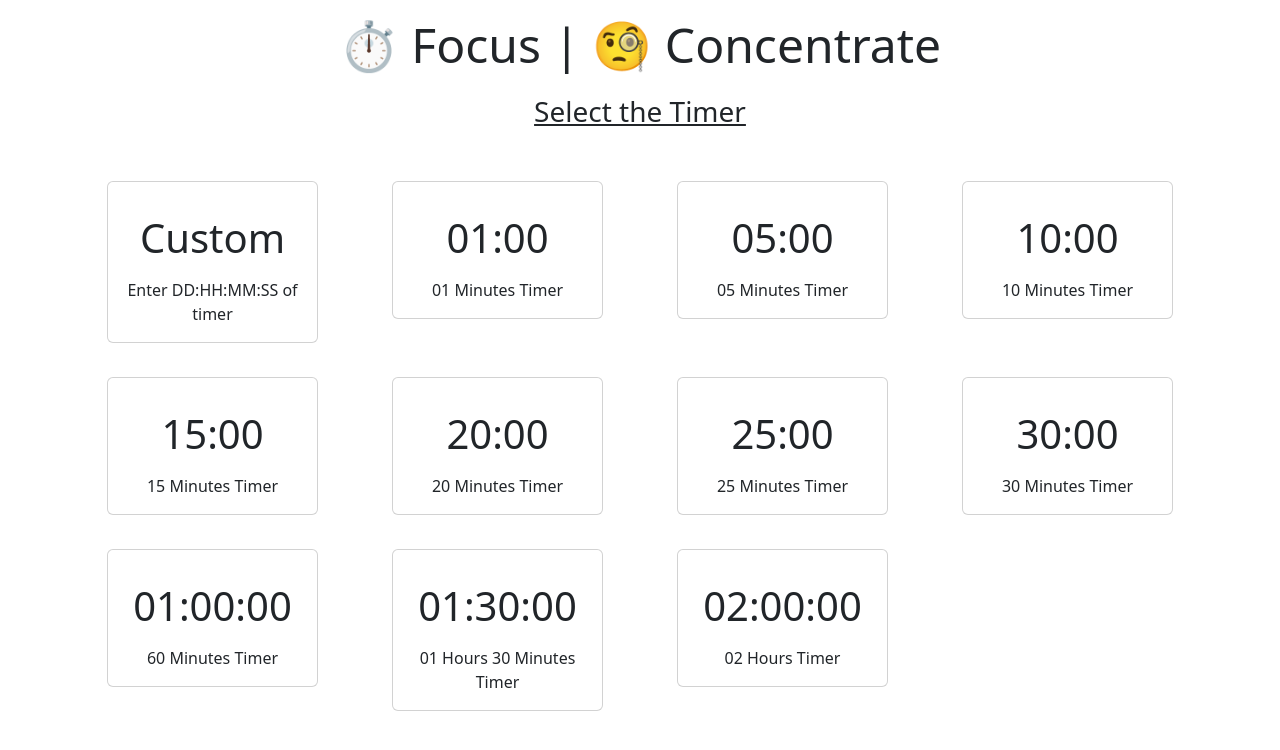
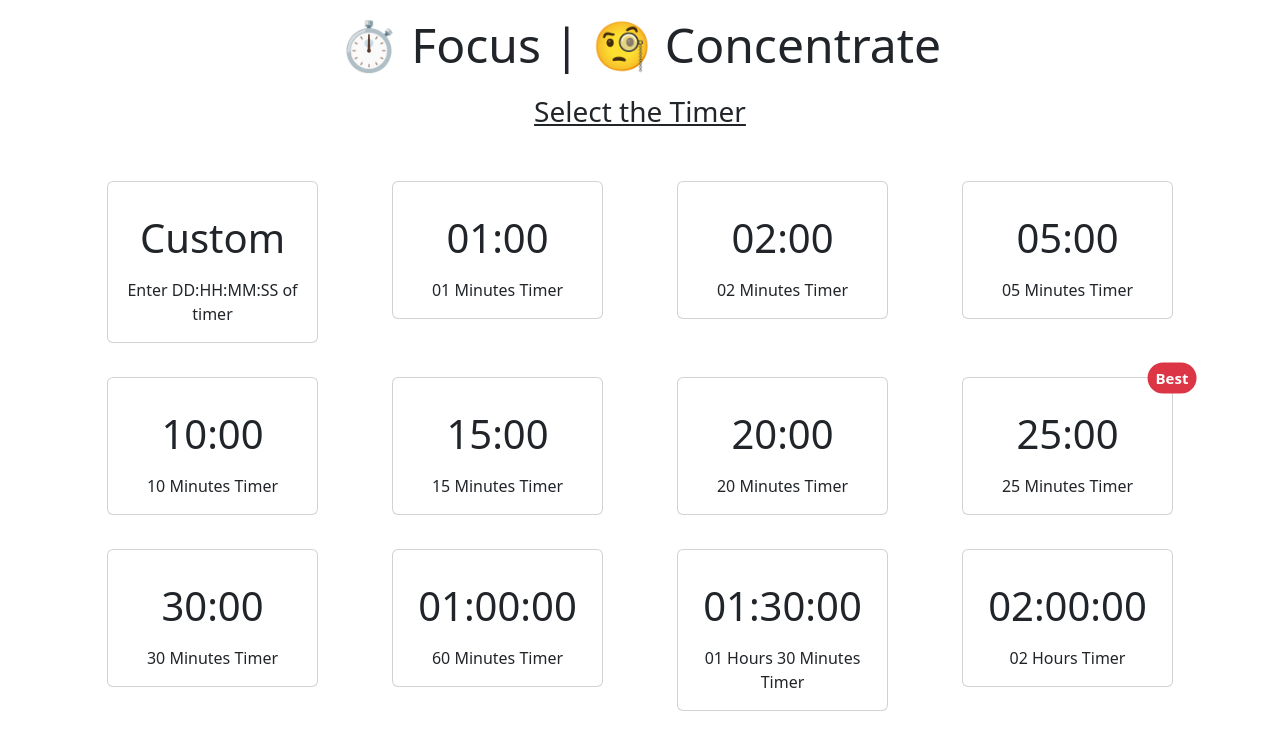
Before and after one commit to shyamguptaa/watch_timer_clock, a React (Create React App) app: page / in a window 1280 px wide. Shown: the top 750 px of the page. Built offline with nearby package versions, Linux system fonts and the light colour scheme.

Commit message:
SPA done

```diff
--- a/src/Main.js
+++ b/src/Main.js
@@ -1,12 +1,18 @@
-import React from 'react'
+import React, { useState } from 'react'
 import { timerdata } from './constant'
+import Timer from './Timer'
 
 function Main() {
+  const [displayTimerPage,setDisplayTimerPage]=useState(0)
+  const [onclickTimer,setOnClickTimer]=useState(null)
 
-  // function
-
-  return (
-    <>
+  const handleClick=(item)=>{
+    setDisplayTimerPage(1)
+    setOnClickTimer(item)
+  }
+  const Initialdisplay=()=>{
+    return (
+      <>
       {/* <div className='display-5 mt-3 text-center'> ⏱️ Focus | 🧐 Concentrate <span  className='fs-6'>By Shyam</span></div> */}
       <div className='display-5 mt-3 text-center mb-3'> ⏱️ Focus | 🧐 Concentrate </div>
       <div className='text-center text-decoration-underline fs-3 mb-3'>
@@ -27,8 +33,9 @@ function Main() {
 
           {timerdata && timerdata.map((item) =>
             <div key={item.id} className="col-md-6 col-lg-3 col-sm-6 item">
-              <button key={item.id} type="button" className="btn  btn-lg btn-block" onClick={(item) => "console.log(item)"}>
+              <button key={item.id} type="button" className="btn  btn-lg btn-block" onClick={() => handleClick(item)}>
                 <div className="card item-card card-block m-2 p-3">
+                {item.Rating!==""?<span className="position-absolute top-0 start-100 translate-middle badge rounded-pill bg-danger p-2">{item.Rating}</span>:null}
                   {/* <h6 className="lead text-right">{item?.Rating}</h6> */}
                   <h5 className="item-card-title mt-3 mb-3 display-6 text-wrap">{item.title.replaceAll("-", ":")} </h5>
                   <p className="card-text fs-6 text-wrap">{item.description}</p>
@@ -40,7 +47,14 @@ function Main() {
       </div>
 
     </>
-  )
+    )
+  }
+  if(displayTimerPage===1){
+    return <Timer data={onclickTimer} goback={setDisplayTimerPage}/>
+  }
+  else{
+    return Initialdisplay()
+  }
 }
 
 export default Main
--- a/src/Timer.js
+++ b/src/Timer.js
@@ -1,20 +1,29 @@
 import React, { useEffect, useState } from 'react'
-function Timer() {
-  let day = 1
-  let hrs = 1
-  let min = 90
+function Timer(props) {
+  // console.log(props.goback(1))
+  let day = props.data.DD
+  let hrs = props.data.HH
+  let min = props.data.MM
   let sec = 60
+  // let day = 1
+  // let hrs = 1
+  // let min = 90
+  // let sec = 60
+
   // let mili = 1000
   // const duration = day * hrs * min * sec * mili;
   const duration = day * hrs * min * sec;
   const [time, setTime] = useState(duration);
 
   useEffect(() => {
-    setTimeout(() => {
+   const reduceTimer =setTimeout(() => {
       if (time > 0)
         // setTime(time - 1000)
         setTime(time - 1)
     }, 1000);
+    return () =>{
+      clearTimeout(reduceTimer);
+    };
   }, [time])
 
   const getFormatedTime = (time) => {
@@ -62,6 +71,10 @@ function Timer() {
   }
   return (
     <>
+      <div className='position-absolute top-0 start-50 translate-middle-x mt-4'>
+        <button className='btn btn-outline-primary mr-2' onClick={()=>props.goback(0)}>🏠 Go Back</button>
+        <button className='btn btn-secondary ' onClick={()=>setTime(duration)}>↻ Reset</button>
+      </div>
       <div className='d-flex flex-column min-vh-100 justify-content-center align-items-center'>
         <p className='display-1'>{getFormatedTime(time)}</p>
       </div>
--- a/src/constant.js
+++ b/src/constant.js
@@ -1,8 +1,8 @@
 export const timerdata=[
     {
-        "id": "1",
+        "id": "0",
         "title": "01-00",
-        "description": "01  Minutes Timer",
+        "description": "01 Minutes Timer",
         "Rating": "",
         "DD": "1",
         "HH": "1",
@@ -10,9 +10,19 @@ export const timerdata=[
         "SS": "60"
     },
     {
+        "id": "1",
+        "title": "02-00",
+        "description": "02 Minutes Timer",
+        "Rating": "",
+        "DD": "1",
+        "HH": "1",
+        "MM": "2",
+        "SS": "60"
+    },
+    {
         "id": "2",
         "title": "05-00",
-        "description": "05  Minutes Timer",
+        "description": "05 Minutes Timer",
         "Rating": "",
         "DD": "1",
         "HH": "1",
@@ -22,7 +32,7 @@ export const timerdata=[
     {
         "id": "3",
         "title": "10-00",
-        "description": "10  Minutes Timer",
+        "description": "10 Minutes Timer",
         "Rating": "",
         "DD": "1",
         "HH": "1",
@@ -32,7 +42,7 @@ export const timerdata=[
     {
         "id": "4",
         "title": "15-00",
-        "description": "15  Minutes Timer",
+        "description": "15 Minutes Timer",
         "Rating": "",
         "DD": "1",
         "HH": "1",
@@ -42,7 +52,7 @@ export const timerdata=[
     {
         "id": "5",
         "title": "20-00",
-        "description": "20  Minutes Timer",
+        "description": "20 Minutes Timer",
         "Rating": "",
         "DD": "1",
         "HH": "1",
@@ -52,7 +62,7 @@ export const timerdata=[
     {
         "id": "6",
         "title": "25-00",
-        "description": "25  Minutes Timer",
+        "description": "25 Minutes Timer",
         "Rating": "Best",
         "DD": "1",
         "HH": "1",
@@ -62,7 +72,7 @@ export const timerdata=[
     {
         "id": "7",
         "title": "30-00",
-        "description": "30  Minutes Timer",
+        "description": "30 Minutes Timer",
         "Rating": "",
         "DD": "1",
         "HH": "1",
@@ -72,7 +82,7 @@ export const timerdata=[
     {
         "id": "8",
         "title": "01-00-00",
-        "description": "60  Minutes Timer",
+        "description": "60 Minutes Timer",
         "Rating": "",
         "DD": "1",
         "HH": "1",
```
